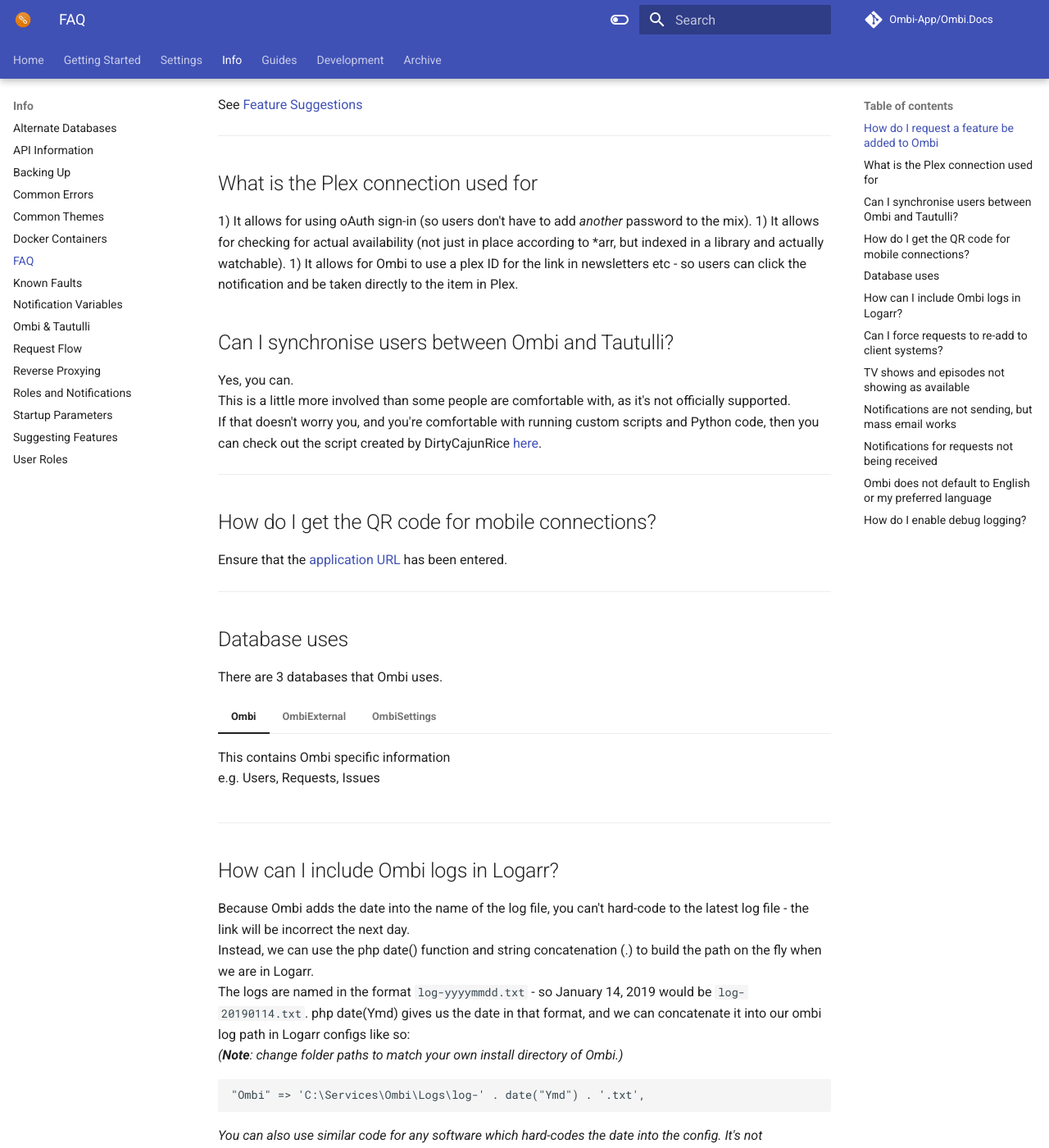
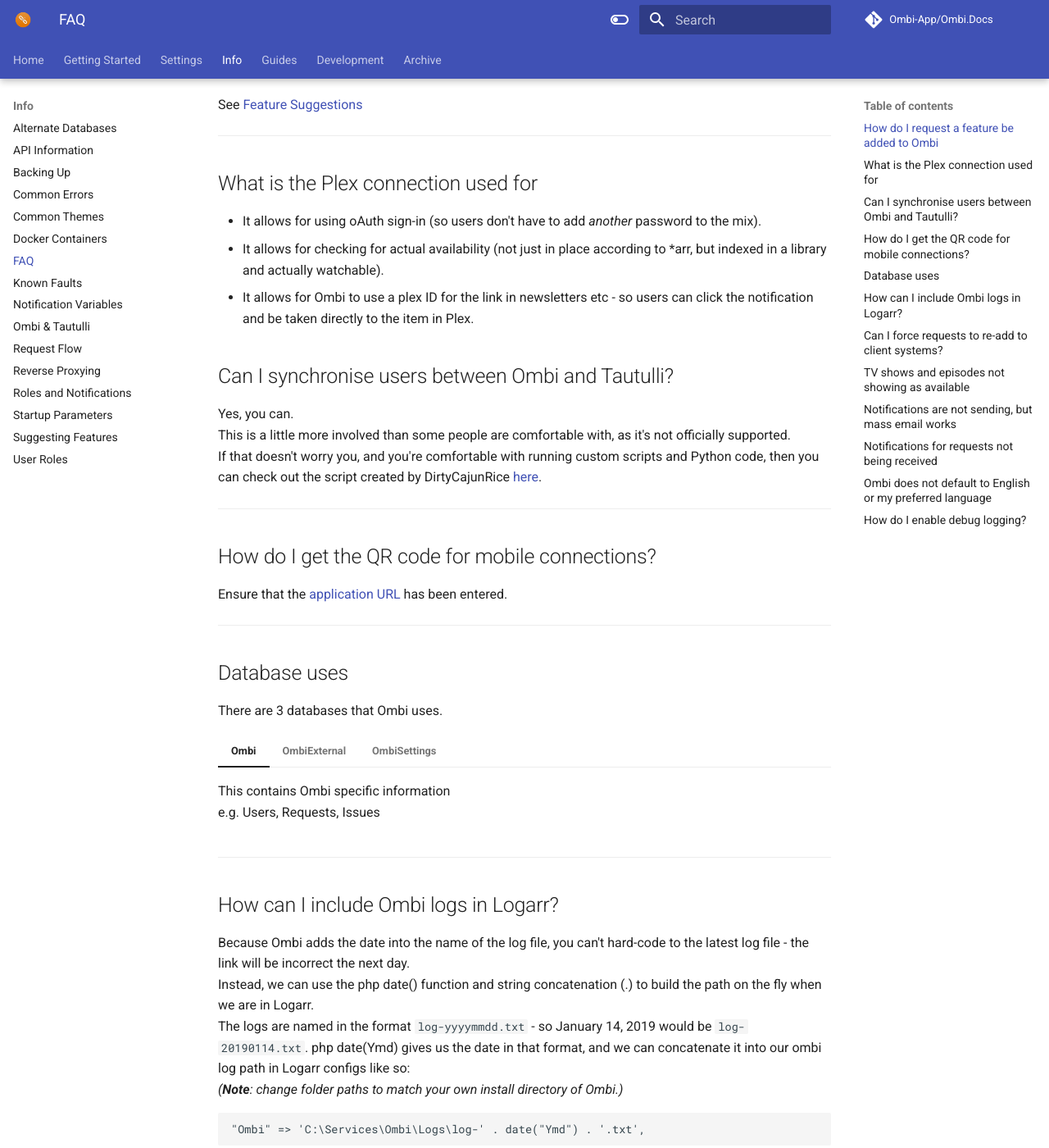
Before and after one commit to Ombi-app/Ombi.Docs, an MkDocs documentation site: the page built from docs/info/faq.md, in a window 1280 px wide and 1400 px high, scrolled down 281 px. Shown: the whole window at 82% size. Built offline with MkDocs 1.6.1 and Material for MkDocs 9.7.7, drawn with Linux system fonts in a browser that asks for light colours; comment, search, counter and statistics services are not loaded; some of the changed text lies outside the part shown.

```diff
--- a/docs/info/faq.md
+++ b/docs/info/faq.md
@@ -17,9 +15,9 @@ See [Feature Suggestions](../../guides/feature-suggestions)
 
 ## What is the Plex connection used for
 
-1) It allows for using oAuth sign-in (so users don't have to add _another_ password to the mix).
-1) It allows for checking for actual availability (not just in place according to *arr, but indexed in a library and actually watchable).
-1) It allows for Ombi to use a plex ID for the link in newsletters etc - so users can click the notification and be taken directly to the item in Plex.
+- It allows for using oAuth sign-in (so users don't have to add _another_ password to the mix).
+- It allows for checking for actual availability (not just in place according to *arr, but indexed in a library and actually watchable).
+- It allows for Ombi to use a plex ID for the link in newsletters etc - so users can click the notification and be taken directly to the item in Plex.
 
 ## Can I synchronise users between Ombi and Tautulli?
 
```
Also changed, not shown: other parts of docs/info/faq.md (+0 -2 lines), assets/glossary.md (deleted, +0 -7 lines), docs/development/docs.md (+0 -2 lines), docs/index.md (+0 -2 lines), docs/settings/customization.md (+0 -2 lines).
